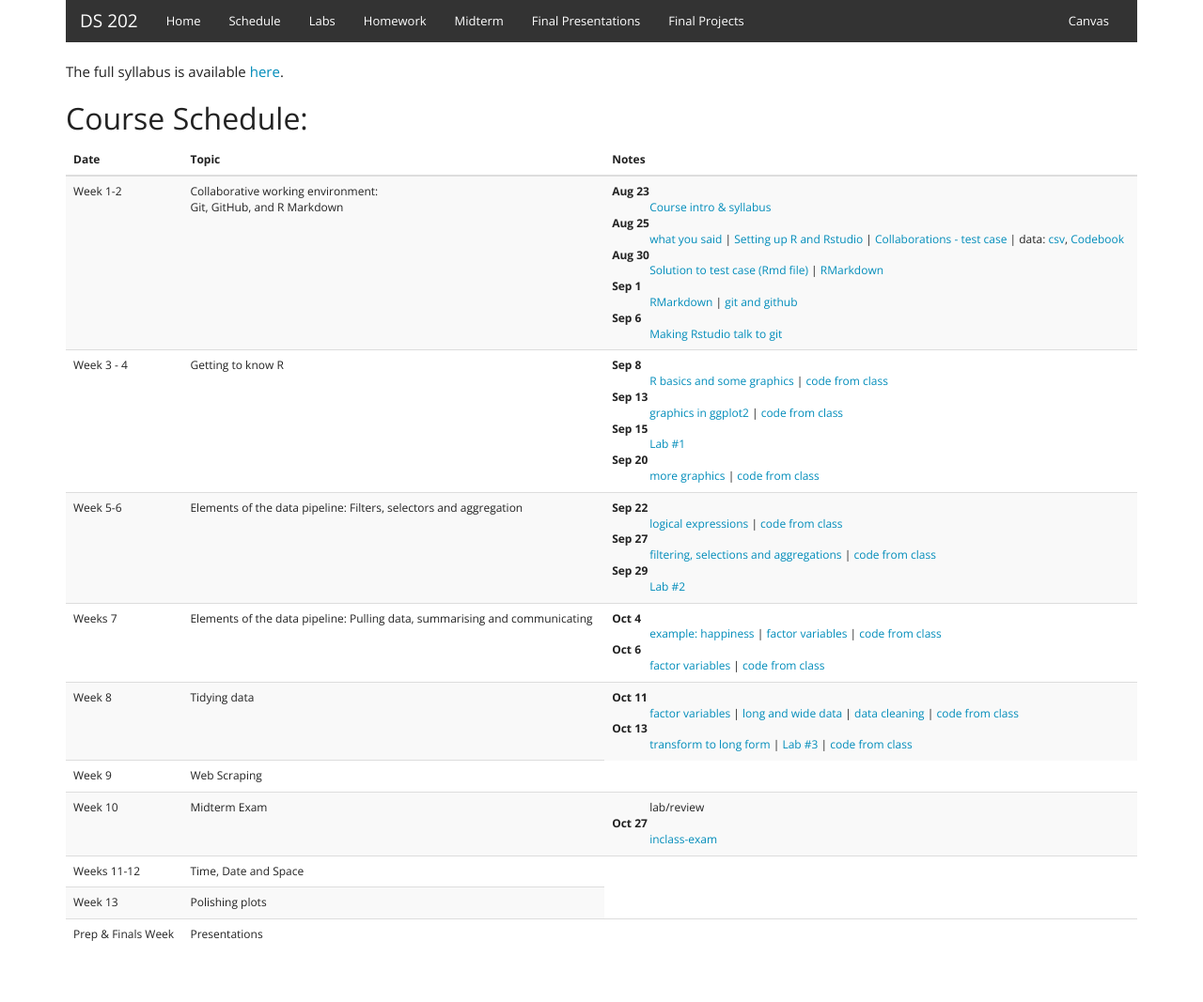
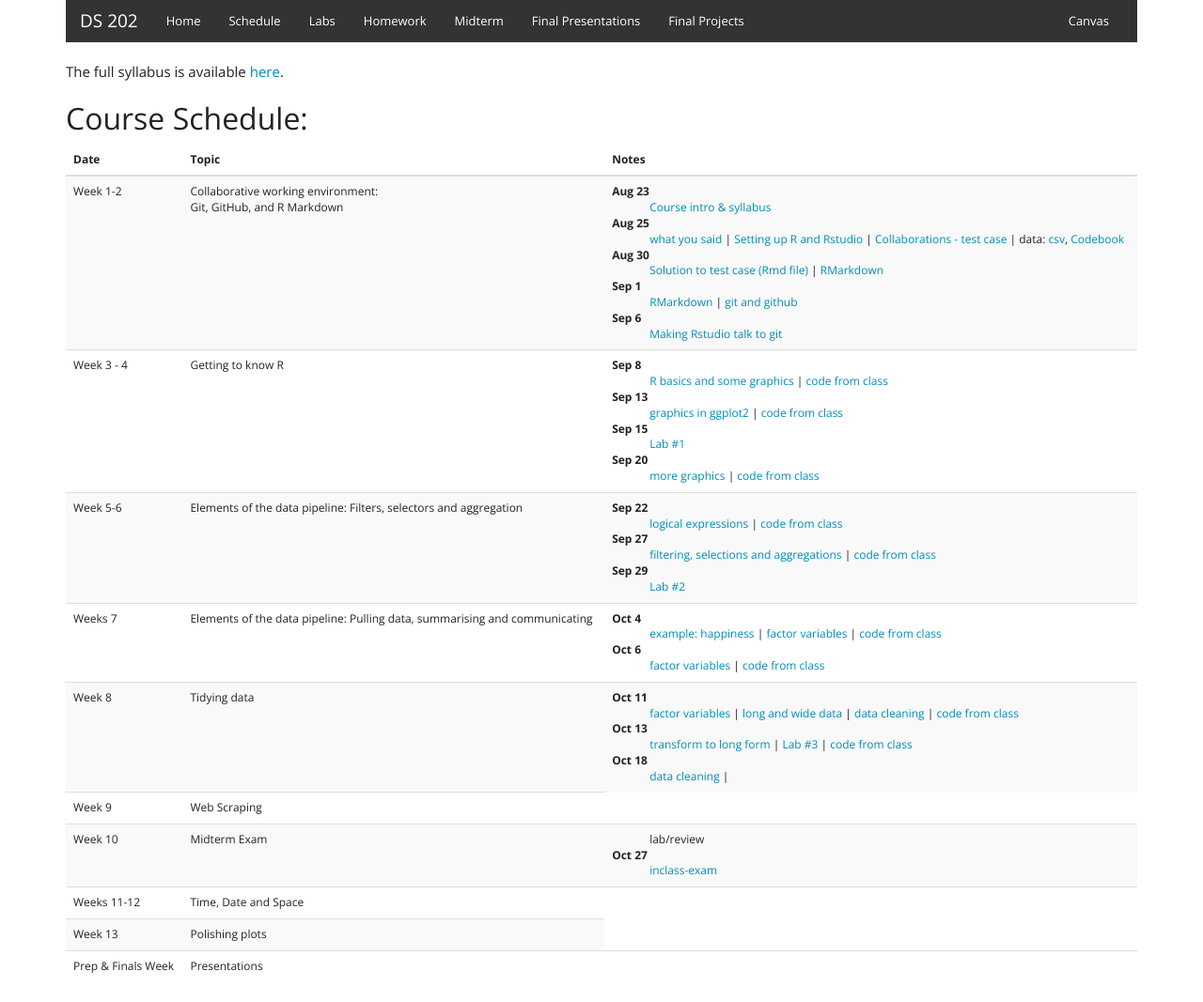
Before and after one commit to DS202-at-ISU/DS202-at-ISU.github.io, a Jekyll site: the page built from schedule.html, in a window 1280 px wide. Shown: the whole page at 94% size. Built offline with Jekyll 4.4.1, drawn with Linux system fonts in a browser that asks for light colours; before the commit the page ends 1033 px from its top, so only the background shows below that.

Commit message:
small update

```diff
--- a/schedule.html
+++ b/schedule.html
@@ -132,6 +132,11 @@ The full syllabus is available <a href="syllabus.pdf" target=_blank>here</a>.
           <dd>
             <a href="../materials/03_tidyverse/05b_tidyr.html" target=_blank>transform to long form</a> |
             <a href="../labs/lab03.html" target=_blank>Lab #3</a> | <a href="code/code-2022-10-13.R" target=_blank>code from class</a></dd>
+            <dt>Oct 18</dt>
+
+          <dd>
+            <a href="../materials/03_tidyverse/06_tidyr.html" target=_blank>data cleaning</a> |
+            </dd>
 <!--        <td>
           <dl>
           <dt>Feb 27</dt>
```
